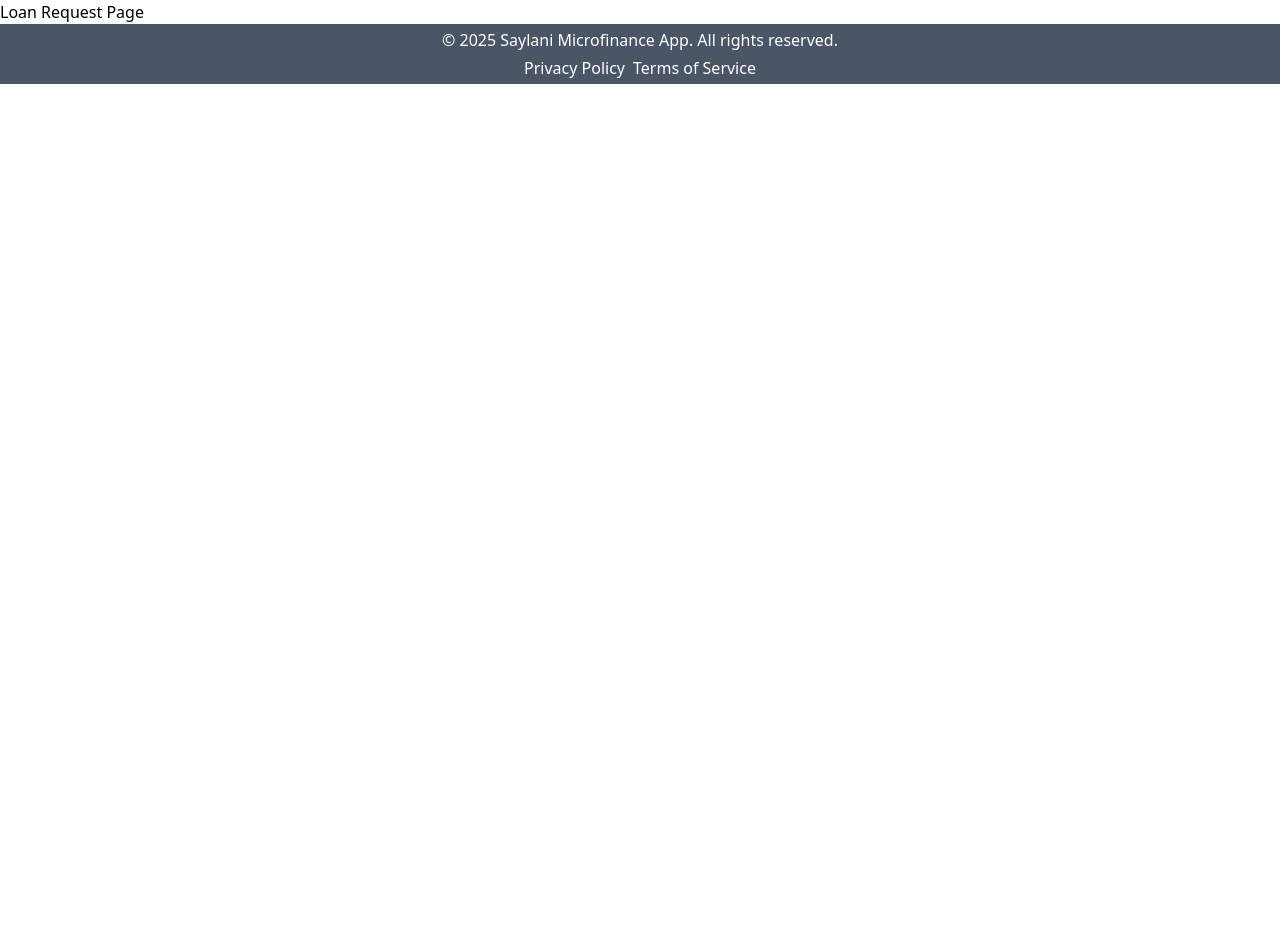
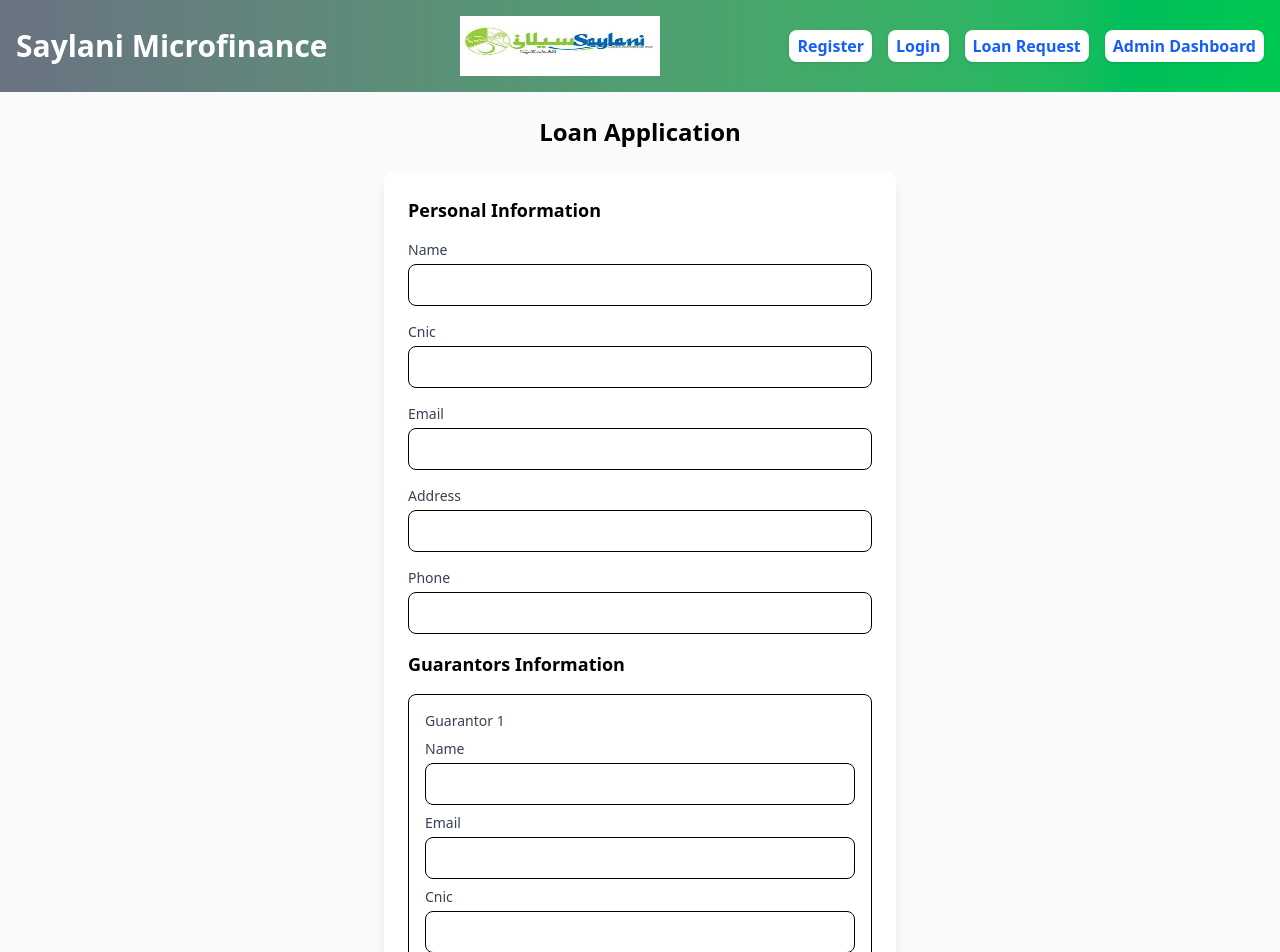
Before and after one commit to adilraees786/Saylani-Microfinance, a React (Vite) app: page /loanrequest in a window 1280 px wide. Shown: the top 952 px of the page. Before the commit the page ends 800 px from the top, so only its background shows below. Built offline with nearby package versions, Linux system fonts and the light colour scheme.

Commit message:
set password reset

```diff
--- a/src/Pages/LoanRequest.jsx
+++ b/src/Pages/LoanRequest.jsx
@@ -3,123 +3,122 @@ import React, { useState } from "react";
 import Navbar from "../Components/Navbar";
 
  const LoanRequest = () => {
-//     const [personalInfo, setPersonalInfo] = useState({
-//         name: "",
-//         cnic: "",
-//         email: "",
-//         address: "",
-//         phone: "",
-//       });
-//       const [guarantors, setGuarantors] = useState([
-//         { name: "", email: "", cnic: "", location: "" },
-//         { name: "", email: "", cnic: "", location: "" },
-//       ]);
-//       const [documents, setDocuments] = useState(null);
+    const [personalInfo, setPersonalInfo] = useState({
+        name: "",
+        cnic: "",
+        email: "",
+        address: "",
+        phone: "",
+      });
+      const [guarantors, setGuarantors] = useState([
+        { name: "", email: "", cnic: "", location: "" },
+        { name: "", email: "", cnic: "", location: "" },
+      ]);
+      const [documents, setDocuments] = useState(null);
 
-//       const handlePersonalInfoChange = (e) => {
-//         const { name, value } = e.target;
-//         setPersonalInfo((prev) => ({ ...prev, [name]: value }));
-//       };
+      const handlePersonalInfoChange = (e) => {
+        const { name, value } = e.target;
+        setPersonalInfo((prev) => ({ ...prev, [name]: value }));
+      };
 
-//       const handleGuarantorChange = (index, e) => {
-//         const { name, value } = e.target;
-//         setGuarantors((prev) => {
-//           const updated = [...prev];
-//           updated[index][name] = value;
-//           return updated;
-//         });
-//       };
+      const handleGuarantorChange = (index, e) => {
+        const { name, value } = e.target;
+        setGuarantors((prev) => {
+          const updated = [...prev];
+          updated[index][name] = value;
+          return updated;
+        });
+      };
 
-//       const handleDocumentUpload = (e) => {
-//         setDocuments(e.target.files[0]);
-//       };
+      const handleDocumentUpload = (e) => {
+        setDocuments(e.target.files[0]);
+      };
 
-//       const handleSubmit = (e) => {
-//         e.preventDefault();
-//         // Handle form submission logic (e.g., send data to backend)
-//         console.log({ personalInfo, guarantors, documents });
-//       };
+      const handleSubmit = (e) => {
+        e.preventDefault();
+        // Handle form submission logic (e.g., send data to backend)
+        console.log({ personalInfo, guarantors, documents });
+      };
 
-//       return (
-//         <div>
-// <Navbar/>
+      return (
+        <div>
+<Navbar/>
 
 
-//         <div className="flex flex-col items-center p-6 bg-gray-50 min-h-screen">
-//           <h1 className="text-2xl font-bold mb-6">Loan Application</h1>
+        <div className="flex flex-col items-center p-6 bg-gray-50 min-h-screen">
+          <h1 className="text-2xl font-bold mb-6">Loan Application</h1>
 
-//           <form
-//             onSubmit={handleSubmit}
-//             className="w-full max-w-lg bg-white shadow-lg rounded-lg p-6"
-//           >
-//             {/* Personal Information */}
-//             <h2 className="text-lg font-semibold mb-4">Personal Information</h2>
-//             {Object.keys(personalInfo).map((key) => (
-//               <div className="mb-4" key={key}>
-//                 <label className="block text-sm font-medium text-gray-700 mb-1">
-//                   {key.charAt(0).toUpperCase() + key.slice(1)}
-//                 </label>
-//                 <input
-//                   type="text"
-//                   name={key}
-//                   value={personalInfo[key]}
-//                   onChange={handlePersonalInfoChange}
-//                   className="w-full p-2 border rounded-lg"
-//                   required
-//                 />
-//               </div>
-//             ))}
+          <form
+            onSubmit={handleSubmit}
+            className="w-full max-w-lg bg-white shadow-lg rounded-lg p-6"
+          >
+            {/* Personal Information */}
+            <h2 className="text-lg font-semibold mb-4">Personal Information</h2>
+            {Object.keys(personalInfo).map((key) => (
+              <div className="mb-4" key={key}>
+                <label className="block text-sm font-medium text-gray-700 mb-1">
+                  {key.charAt(0).toUpperCase() + key.slice(1)}
+                </label>
+                <input
+                  type="text"
+                  name={key}
+                  value={personalInfo[key]}
+                  onChange={handlePersonalInfoChange}
+                  className="w-full p-2 border rounded-lg"
+                  required
+                />
+              </div>
+            ))}
 
-//             {/* Guarantors Information */}
-//             <h2 className="text-lg font-semibold mb-4">Guarantors Information</h2>
-//             {guarantors.map((guarantor, index) => (
-//               <div key={index} className="mb-6 border p-4 rounded-lg">
-//                 <h3 className="text-sm font-medium text-gray-700 mb-2">
-//                   Guarantor {index + 1}
-//                 </h3>
-//                 {Object.keys(guarantor).map((key) => (
-//                   <div className="mb-2" key={key}>
-//                     <label className="block text-sm text-gray-700 mb-1">
-//                       {key.charAt(0).toUpperCase() + key.slice(1)}
-//                     </label>
-//                     <input
-//                       type="text"
-//                       name={key}
-//                       value={guarantor[key]}
-//                       onChange={(e) => handleGuarantorChange(index, e)}
-//                       className="w-full p-2 border rounded-lg"
-//                       required
-//                     />
-//                   </div>
-//                 ))}
-//               </div>
-//             ))}
+            {/* Guarantors Information */}
+            <h2 className="text-lg font-semibold mb-4">Guarantors Information</h2>
+            {guarantors.map((guarantor, index) => (
+              <div key={index} className="mb-6 border p-4 rounded-lg">
+                <h3 className="text-sm font-medium text-gray-700 mb-2">
+                  Guarantor {index + 1}
+                </h3>
+                {Object.keys(guarantor).map((key) => (
+                  <div className="mb-2" key={key}>
+                    <label className="block text-sm text-gray-700 mb-1">
+                      {key.charAt(0).toUpperCase() + key.slice(1)}
+                    </label>
+                    <input
+                      type="text"
+                      name={key}
+                      value={guarantor[key]}
+                      onChange={(e) => handleGuarantorChange(index, e)}
+                      className="w-full p-2 border rounded-lg"
+                      required
+                    />
+                  </div>
+                ))}
+              </div>
+            ))}
 
-//             {/* Document Upload */}
-//             <h2 className="text-lg font-semibold mb-4">Documents</h2>
-//             <div className="mb-4">
-//               <label className="block text-sm font-medium text-gray-700 mb-1">
-//                 Upload Statement/Salary Sheet (Optional)
-//               </label>
-//               <input
-//                 type="file"
-//                 onChange={handleDocumentUpload}
-//                 className="w-full p-2 border rounded-lg"
-//               />
-//             </div>
+            {/* Document Upload */}
+            <h2 className="text-lg font-semibold mb-4">Documents</h2>
+            <div className="mb-4">
+              <label className="block text-sm font-medium text-gray-700 mb-1">
+                Upload Statement/Salary Sheet (Optional)
+              </label>
+              <input
+                type="file"
+                onChange={handleDocumentUpload}
+                className="w-full p-2 border rounded-lg"
+              />
+            </div>
 
-//             {/* Submit Button */}
-//             <button
-//               type="submit"
-//               className="w-full bg-blue-500 text-white py-2 px-4 rounded-lg hover:bg-blue-600"
-//             >
-//               Submit Application
-//             </button>
-//           </form>
-//         </div>
-//         </div>
-//       );
-return <div>Loan Request Page</div>;
+            {/* Submit Button */}
+            <button
+              type="submit"
+              className="w-full bg-blue-500 text-white py-2 px-4 rounded-lg hover:bg-blue-600"
+            >
+              Submit Application
+            </button>
+          </form>
+        </div>
+        </div>
+      );
     };
 
 export default LoanRequest;
--- a/src/Pages/Passwordreset.jsx
+++ b/src/Pages/Passwordreset.jsx
@@ -1,6 +1,6 @@
 import React, { useState } from "react";
 
-const ResetPassword = () => {
+const passwordreset = () => {
   const [email, setEmail] = useState("");
   const [newPassword, setNewPassword] = useState("");
   const [confirmPassword, setConfirmPassword] = useState("");
@@ -82,4 +82,4 @@ const ResetPassword = () => {
   );
 };
 
-export default ResetPassword;
+export default passwordreset;
```
